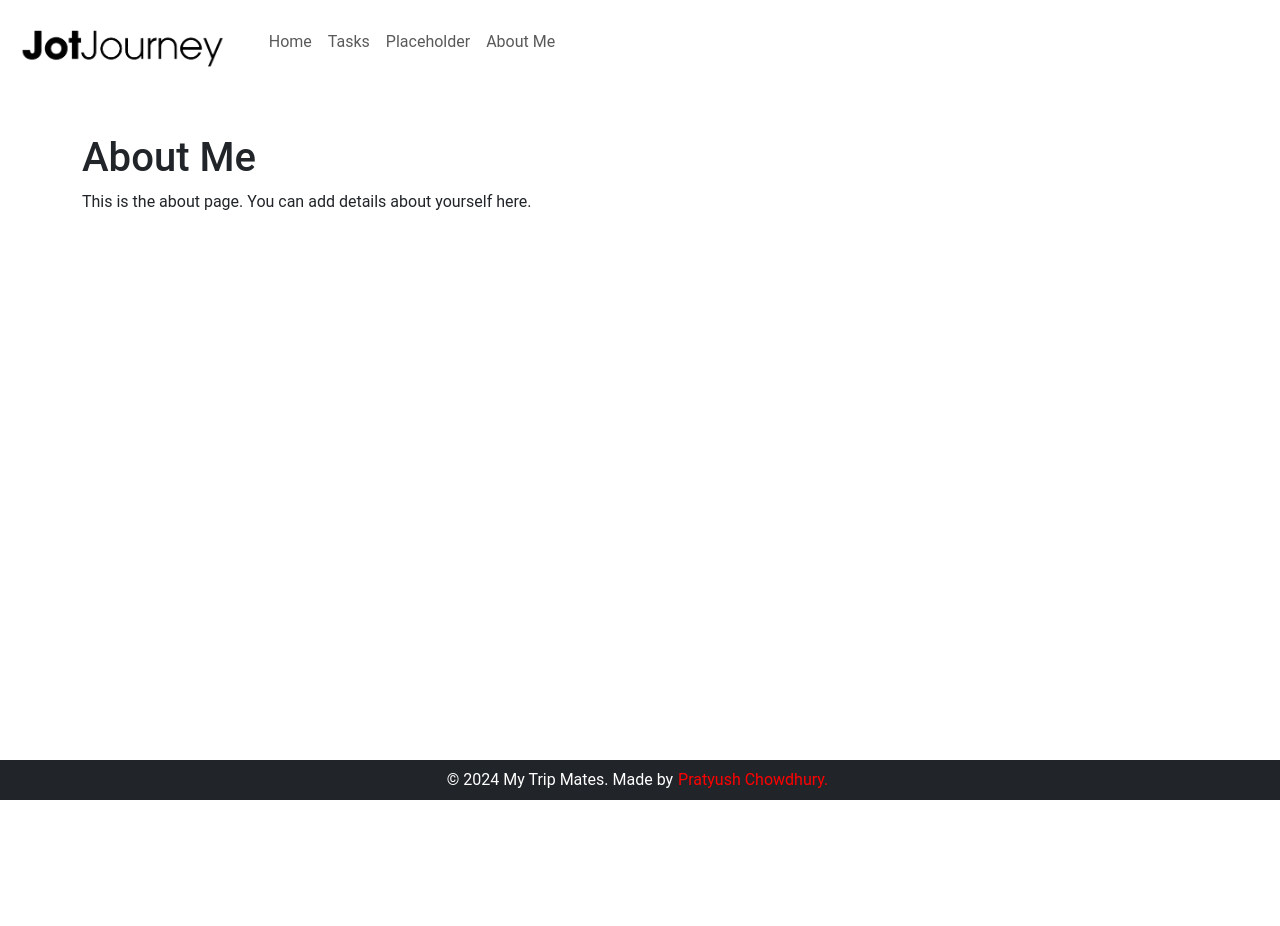
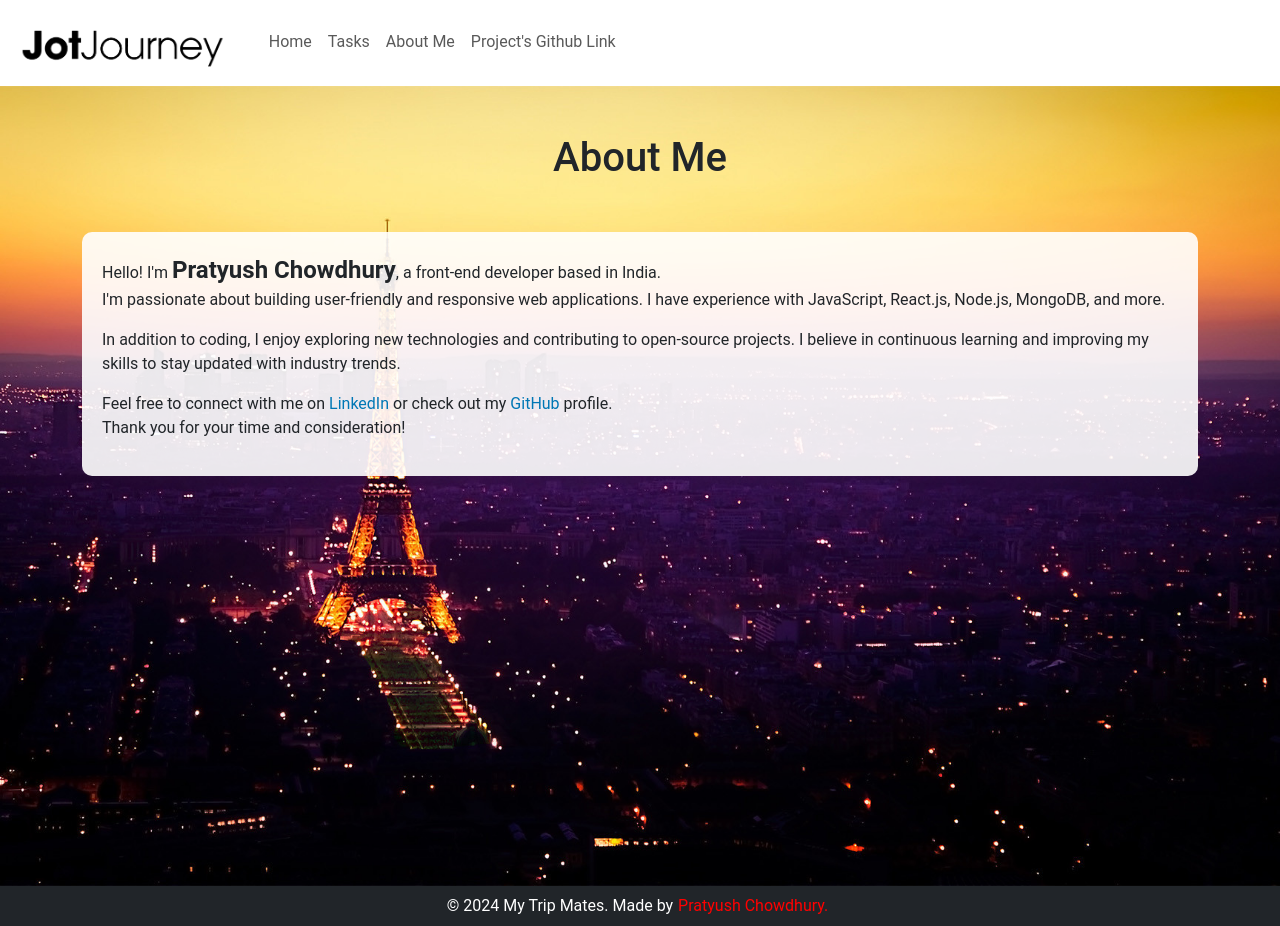
Before and after one commit to pratsingit/JotJourney, a React (Create React App) app: page /about in a window 1280 px wide. Before the commit the page ends 800 px from the top, so only its background shows below. Built offline with nearby package versions, Linux system fonts and the light colour scheme.

Commit message:
made final changes to about page

```diff
--- a/package.json
+++ b/package.json
@@ -7,6 +7,7 @@
     "@testing-library/react": "^13.4.0",
     "@testing-library/user-event": "^13.5.0",
     "bootstrap": "^5.3.3",
+    "jspdf": "^2.5.1",
     "react": "^18.3.1",
     "react-bootstrap": "^2.10.2",
     "react-dom": "^18.3.1",
--- a/src/components/Footer.css
+++ b/src/components/Footer.css
@@ -1,27 +1,26 @@
-/* Footer.css */
 
 .bg-dark.text-white {
-    background-color: #343a40; /* Dark background color */
-    color: #ffffff; /* White text color */
+    background-color: #343a40;
+    color: #ffffff;
   }
 
   .py-2 {
-    padding-top: 0.5rem; /* Adjust top padding */
-    padding-bottom: 0.5rem; /* Adjust bottom padding */
+    padding-top: 0.5rem;
+    padding-bottom: 0.5rem;
   }
 
   .mt-auto {
-    margin-top: auto; /* Ensure the footer sticks to the bottom */
+    margin-top: auto;
   }
 
-  /* Adjust link styles */
+
   a {
-    color: red; /* Link color */
-    margin-right: 5px; /* Right margin */
-    margin-left: 5px; /* Left margin */
-    text-decoration: none; /* Remove underline */
+    color: red;
+    margin-right: 5px;
+    margin-left: 5px;
+    text-decoration: none;
   }
 
   a:hover {
-    color: #ff0000; /* Hover color */
+    color: #ff0000;
   }
--- a/src/components/Header.js
+++ b/src/components/Header.js
@@ -18,8 +18,8 @@ const Header = () => {
         <Nav className="ml-auto">
           <Nav.Link as={Link} to="/" className="nav-link-custom">Home</Nav.Link>
           <Nav.Link as={Link} to="/tasks" className="nav-link-custom">Tasks</Nav.Link>
-          <Nav.Link href="#" className="nav-link-custom">Placeholder</Nav.Link>
           <Nav.Link as={Link} to="/about" className="nav-link-custom">About Me</Nav.Link>
+          <Nav.Link as={Link} to="https://github.com/pratsingit/mtm-frontend-pratyush-chowdhury" className="nav-link-custom">Project's Github Link</Nav.Link>
         </Nav>
       </Navbar.Collapse>
     </Navbar>
--- a/src/components/TaskList.js
+++ b/src/components/TaskList.js
@@ -1,4 +1,5 @@
 import React, { useState } from 'react';
+import { jsPDF } from 'jspdf';
 
 const TaskList = ({ tasks, deleteTask, updateTask }) => {
   const [editIndex, setEditIndex] = useState(-1);
@@ -28,28 +29,36 @@ const TaskList = ({ tasks, deleteTask, updateTask }) => {
     }));
   };
 
-  const handleDownload = () => {
-
-    const content = tasks.map((task) => {
-      return `Task: ${task.name}\nDescription: ${task.description}\n\n`;
+  const handleDownloadTxt = () => {
+    const content = tasks.map((task, index) => {
+      return `${index + 1}. Task: ${task.name}\nDescription: ${task.description}\n\n`;
     }).join('');
 
+    const blob = new Blob([content], { type: 'text/plain' });
+    const url = URL.createObjectURL(blob);
+    const a = document.createElement('a');
+    a.href = url;
+    a.download = 'tasks.txt';
+    document.body.appendChild(a);
+    a.click();
+    document.body.removeChild(a);
+  };
 
-    const blob = new Blob([content], { type: 'text/plain' });
+  const handleDownloadPdf = () => {
+    const content = tasks.map((task, index) => {
+      return `${index + 1}. Task: ${task.name}\nDescription: ${task.description}\n\n`;
+    }).join('');
 
+    const doc = new jsPDF();
 
-    const downloadLink = document.createElement('a');
-    downloadLink.href = URL.createObjectURL(blob);
-    downloadLink.download = 'tasks.txt';
+    doc.setProperties({
+      title: 'Tasks List',
+      author: 'Your Name',
+    });
 
+    doc.text(content, 10, 10);
 
-    document.body.appendChild(downloadLink);
-
-
-    downloadLink.click();
-
-
-    document.body.removeChild(downloadLink);
+    doc.save('tasks.pdf');
   };
 
   return (
@@ -105,8 +114,11 @@ const TaskList = ({ tasks, deleteTask, updateTask }) => {
         ))}
       </ul>
       <div className="mt-3">
-        <button className="btn btn-primary" onClick={handleDownload}>
-          Download Tasks
+        <button className="btn btn-primary me-2" onClick={handleDownloadTxt}>
+          Download Tasks as Text
+        </button>
+        <button className="btn btn-primary" onClick={handleDownloadPdf}>
+          Download Tasks as PDF
         </button>
       </div>
     </div>
--- /dev/null
+++ b/src/pages/About.css
@@ -0,0 +1,28 @@
+.about-container {
+    height: 100vh;
+    background-image: url('../pages/background1.jpg');
+    background-size: cover;
+    background-position: center;
+    overflow: hidden;
+  }
+
+  .about-content {
+    padding: 20px;
+    background: rgba(255, 255, 255, 0.9);
+    border-radius: 10px;
+    margin-top: 50px;
+  }
+
+  .highlight {
+    font-size: 24px;
+    font-weight: bold;
+  }
+
+  .link {
+    color: #0077B5;
+    text-decoration: none;
+  }
+
+  .link:hover {
+    text-decoration: underline;
+  }
--- a/src/pages/About.js
+++ b/src/pages/About.js
@@ -1,16 +1,34 @@
 import React from 'react';
 import { Container, Row, Col } from 'react-bootstrap';
+import './About.css';
 
 const About = () => {
   return (
+    <div className="about-container">
       <Container className="mt-5">
         <Row>
           <Col>
-          <h1>About Me</h1>
-          <p>This is the about page. You can add details about yourself here.</p>
+            <h1 className="text-center mb-4">About Me</h1>
+            <div className="about-content">
+              <p>
+                Hello! I'm <span className="highlight">Pratyush Chowdhury</span>,
+                a front-end developer based in India. <br></br>I'm passionate about building user-friendly and responsive web applications.
+                I have experience with JavaScript, React.js, Node.js, MongoDB, and more.
+              </p>
+              <p>
+                In addition to coding, I enjoy exploring new technologies and contributing to open-source projects.
+                I believe in continuous learning and improving my skills to stay updated with industry trends.
+              </p>
+              <p>
+                Feel free to connect with me on <a href="https://www.linkedin.com/in/pratyushchowdhury/" className="link">LinkedIn</a>
+                {' '}or check out my <a href="https://github.com/pratsingit" className="link">GitHub</a> profile.
+                <br></br>Thank you for your time and consideration!
+              </p>
+            </div>
           </Col>
         </Row>
       </Container>
+    </div>
   );
 };
 
```
Also changed, not shown: 1 other file (tests, documents, lock files or other folders). Lines whose indentation alone changed are shown as unchanged.
